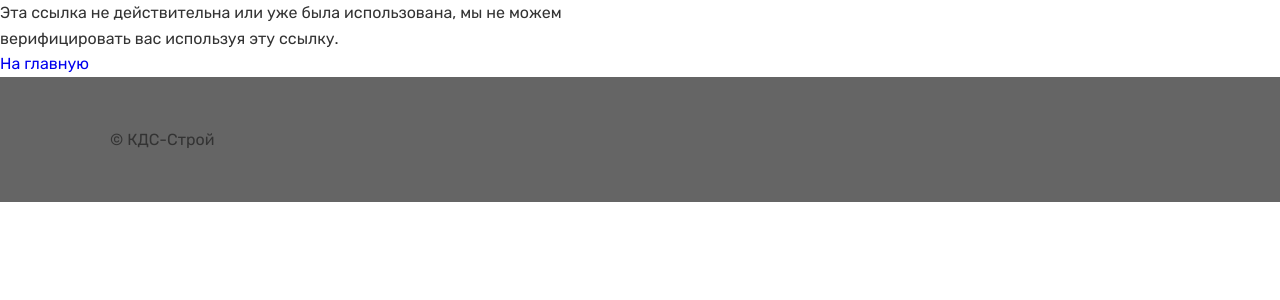
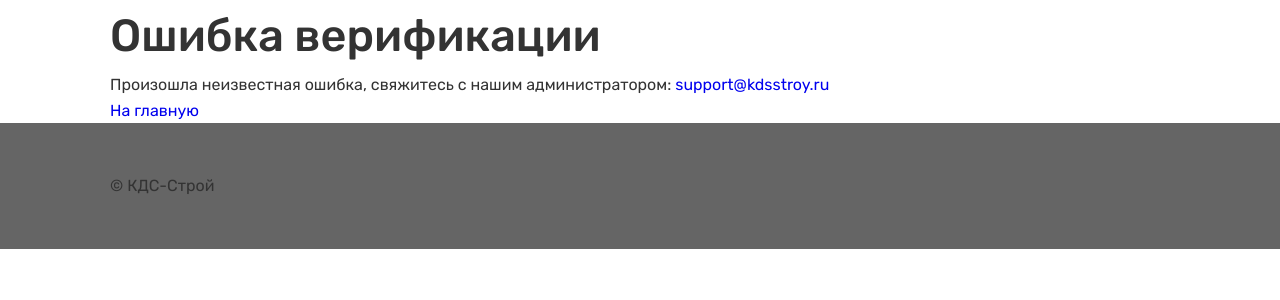
Before and after one commit to smintank/kds-stroy, a Django app: template templates/registration/varification_fail.html in a window 1280 px wide. Shown: the part 84-384 px from the top of the page. Run offline with Django 5.2, Linux system fonts and the light colour scheme; the template is opened without the code that fills it: values that come from a table or form of the project are taken from there, others are empty; tables that the repository leaves empty hold one stand-in row (values such as "Sample post"); some libraries are stand-ins or nearby versions.

Commit message:
Fix verification fail template. Add dynamically translation of verification errors to russian

```diff
--- a/templates/registration/varification_fail.html
+++ b/templates/registration/varification_fail.html
@@ -1,13 +1,18 @@
 {% extends "base.html" %}
 {% block content %}
-  <div class="col d-flex justify-content-center">
-    <div class="card" style="width: 40rem;">
-      <div class="card-header">
-        Эта ссылка не действительна или уже была использована, мы не можем верифицировать вас используя эту ссылку.
-      </div>
-      <div class="card-body">
+  <div class="container">
+      <h1>Ошибка верификации</h1>
+      {% if status == 'Maxed out!' %}
+        <p>Превышен лимит запросов на верификацию аккаунта, свяжитесь с нашим администратором: <a href="mailto: support@kdsstroy.ru">support@kdsstroy.ru</a></p>
+      {% elif status == 'Invalid Link' %}
+        <p>Ссылка неверна или уже была использована, мы не можем подтвердить регистрацию по этой ссылке</p>
+      {% elif status == 'Already Verified!' %}
+        <p>Ваш аккаунт уже верифицирован</p>
+      {% else %}
+        <p>Произошла неизвестная ошибка, свяжитесь с нашим администратором: <a href="mailto: support@kdsstroy.ru">support@kdsstroy.ru</a></p>
+      {% endif %}
+      <div>
         <p><a href="{% url 'home' %}">На главную</a></p>
       </div>
-    </div>
   </div>
 {% endblock %}
```
